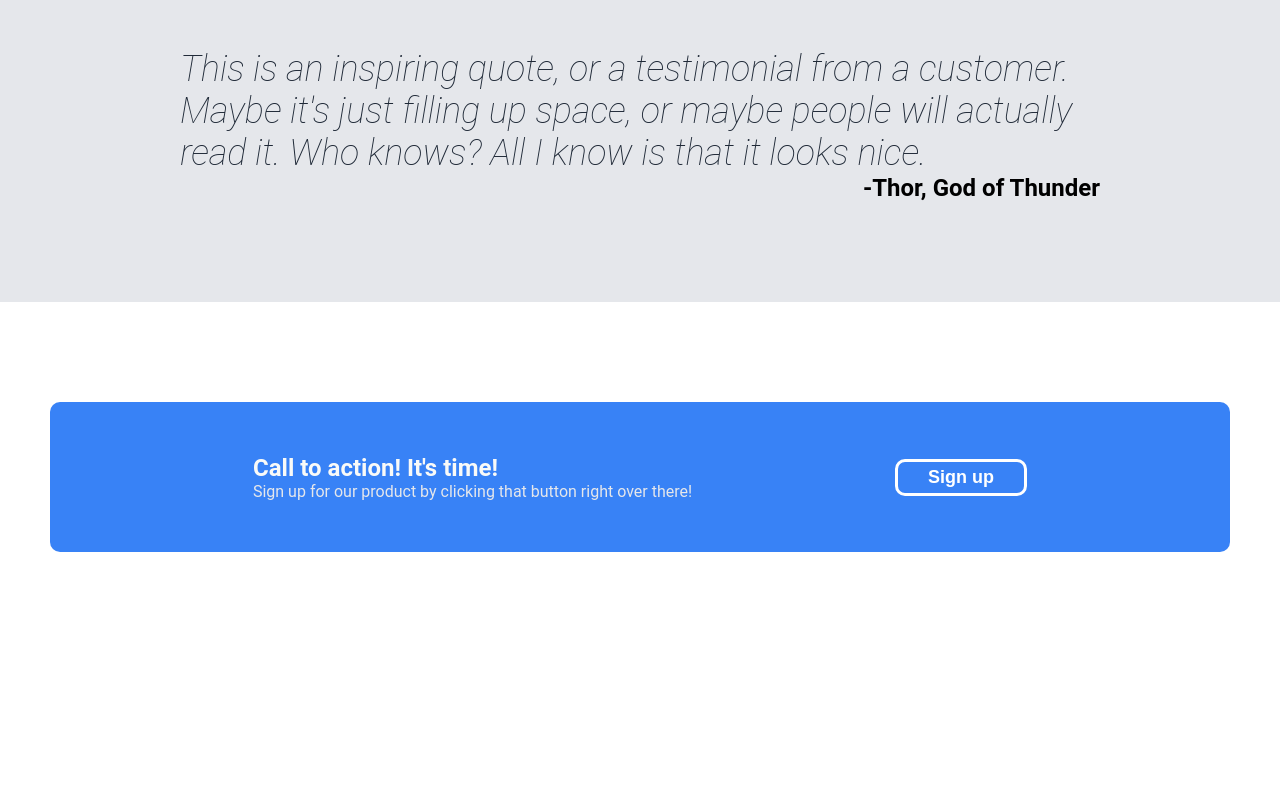
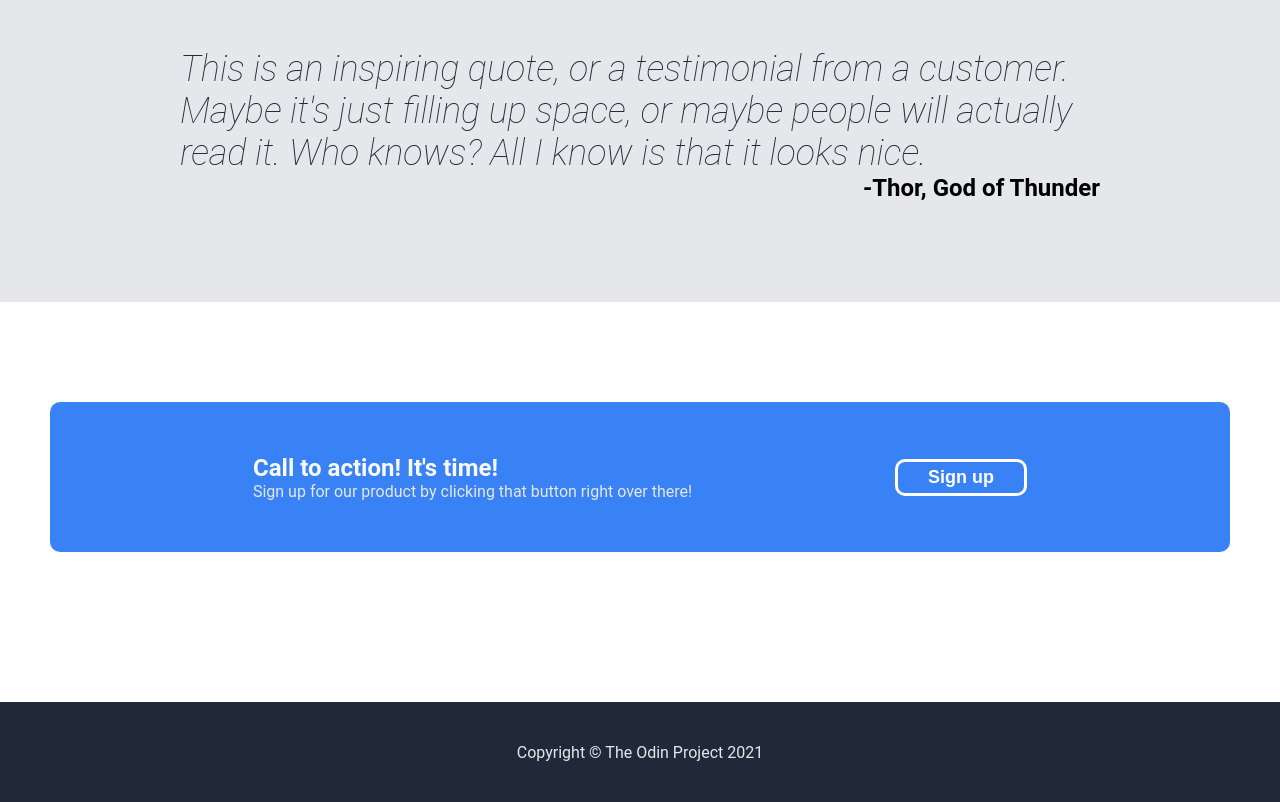
Before and after one commit to etakcm14/Landing-Page, a plain HTML site: page index.html in a window 1280 px wide. Shown: the part 1029-1831 px from the top of the page. Before the commit the page ends 1581 px from the top, so only its background shows below. Drawn offline with Linux system fonts and the light colour scheme.

Commit message:
Add and style footer

```diff
--- a/index.html
+++ b/index.html
@@ -63,10 +63,13 @@
                 <div class="itstime">Call to action! It's time!</div>
                 <div class="moretext">Sign up for our product by clicking that button right over there!</div>
             </div>
+            <div class="right1">
+                <button id="signup">Sign up</button>
+            </div>
+        </div>
 
-                <button id="signup">Sign up</button>
-
-
+        <div class="footer">
+            Copyright © The Odin Project 2021
         </div>
 
 
--- a/style.css
+++ b/style.css
@@ -153,8 +153,8 @@ button {
     display: flex;
     align-items: center;
     justify-content: space-evenly;
+}
 
-}
 .itstime {
     color: #f9faf8;
     font-size: 24px;
@@ -167,5 +167,13 @@ button {
 
 #signup {
     border: 3px solid white;
+}
 
+.footer {
+    background-color: #1f2937;
+    color: #e5e7eb;
+    display: flex;
+    justify-content: center;
+    align-items: center;
+    height: 100px;
 }
```
